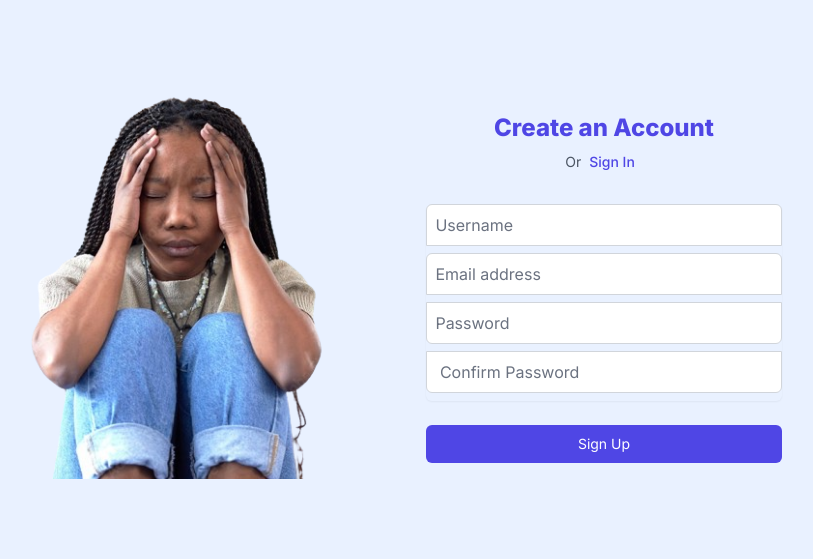
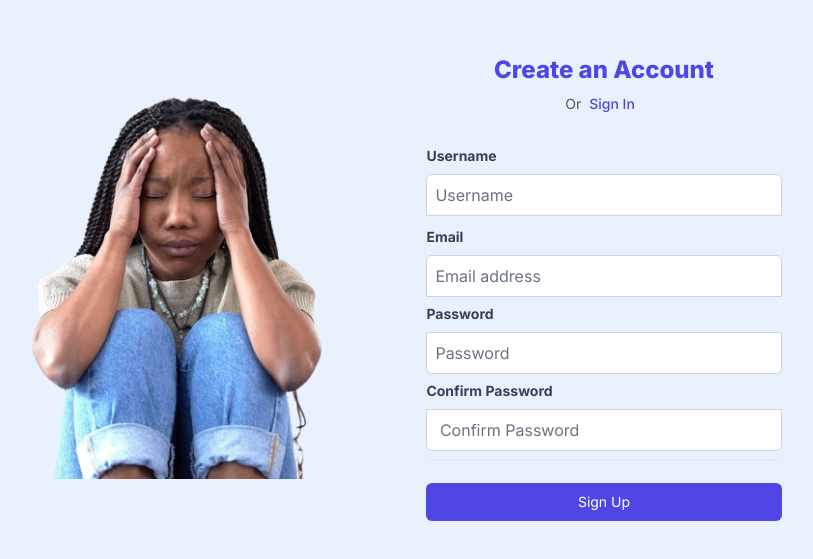
Before and after one commit to JosphineG/InnerGlow-Frontend, a Next.js app: page /chatsignup in a window 1280 px wide. Shown: the part 121-680 px from the top of the page, without its empty margins (252-1065 px from the left). Built offline with nearby package versions, Linux system fonts and the light colour scheme.

Commit message:
update:Labels on signup and login

```diff
--- a/src/app/components/ChatLogin.jsx
+++ b/src/app/components/ChatLogin.jsx
@@ -81,7 +81,8 @@ function Login({ path }) {
               <div className="w-full rounded-md shadow-sm -space-y-px">
                 {/* input code start */}
 
-                <div>
+                <div className="flex flex-col mb-1">
+                  <label htmlFor="email" className="text-sm text-left text-gray-900 font-bold mb-2">Email</label>
                   <input
                     onChange={(e) => setEmail(e.target.value)}
                     type="email"
@@ -93,8 +94,9 @@ function Login({ path }) {
                   />
                 </div>
 
-                <div>
-                  <input
+                <div className="flex flex-col mb-1">
+                  <label htmlFor="password" className="text-sm text-left text-gray-900 font-bold mb-2">Password</label>
+                <input
                     onChange={(e) => setPassword(e.target.value)}
                     type="password"
                     autoComplete="none"
--- a/src/app/components/SignUP.jsx
+++ b/src/app/components/SignUP.jsx
@@ -74,7 +74,8 @@ const SignUp = () => {
           </div>
           <form className="flex flex-col w-full mt-8 space-y-6">
             <div className="w-full rounded-md shadow-sm -space-y-px">
-              <div>
+              <div className="flex flex-col mb-1">
+                <label htmlFor="username" className="text-left text-sm font-bold text-gray-700 mb-2">Username</label>
                 <input
                   onChange={(e) => {
                     setUserName(e.target.value);
@@ -87,7 +88,8 @@ const SignUp = () => {
                   placeholder="Username"
                 />
               </div>
-              <div>
+              <div className="flex flex-col mb-1" >
+               <label htmlFor="email" className="text-left text-sm font-bold text-gray-700 mb-2">Email </label>
                 <input
                   onChange={(e) => {
                     setEmail(e.target.value);
@@ -99,8 +101,9 @@ const SignUp = () => {
                   placeholder="Email address"
                 />
               </div>
-              <div>
-                <input
+              <div className="flex flex-col mb-1">
+              <label htmlFor="password" className="text-left text-sm font-bold text-gray-700 mb-2">Password </label>
+               <input
                   onChange={(e) => {
                     setPassword(e.target.value);
                   }}
@@ -111,7 +114,8 @@ const SignUp = () => {
                   placeholder="Password"
                 />
               </div>
-              <div>
+              <div className="flex flex-col mb-1">
+                <label htmlFor="password" className="text-left text-sm font-bold text-gray-700 mb-2">Confirm Password </label>
                 <input
                   onChange={(e) => {
                     setConfirmPassword(e.target.value);
```
